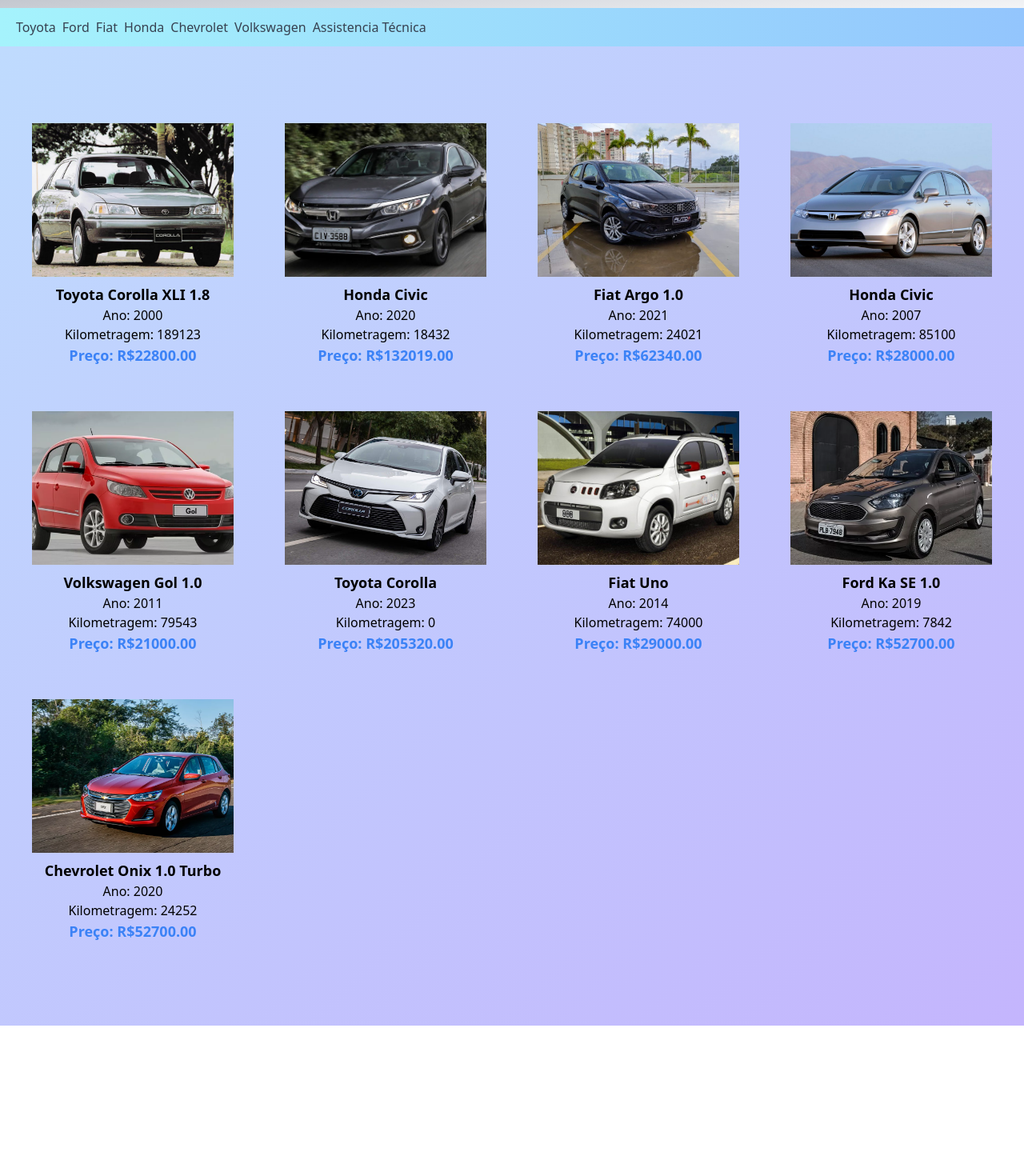
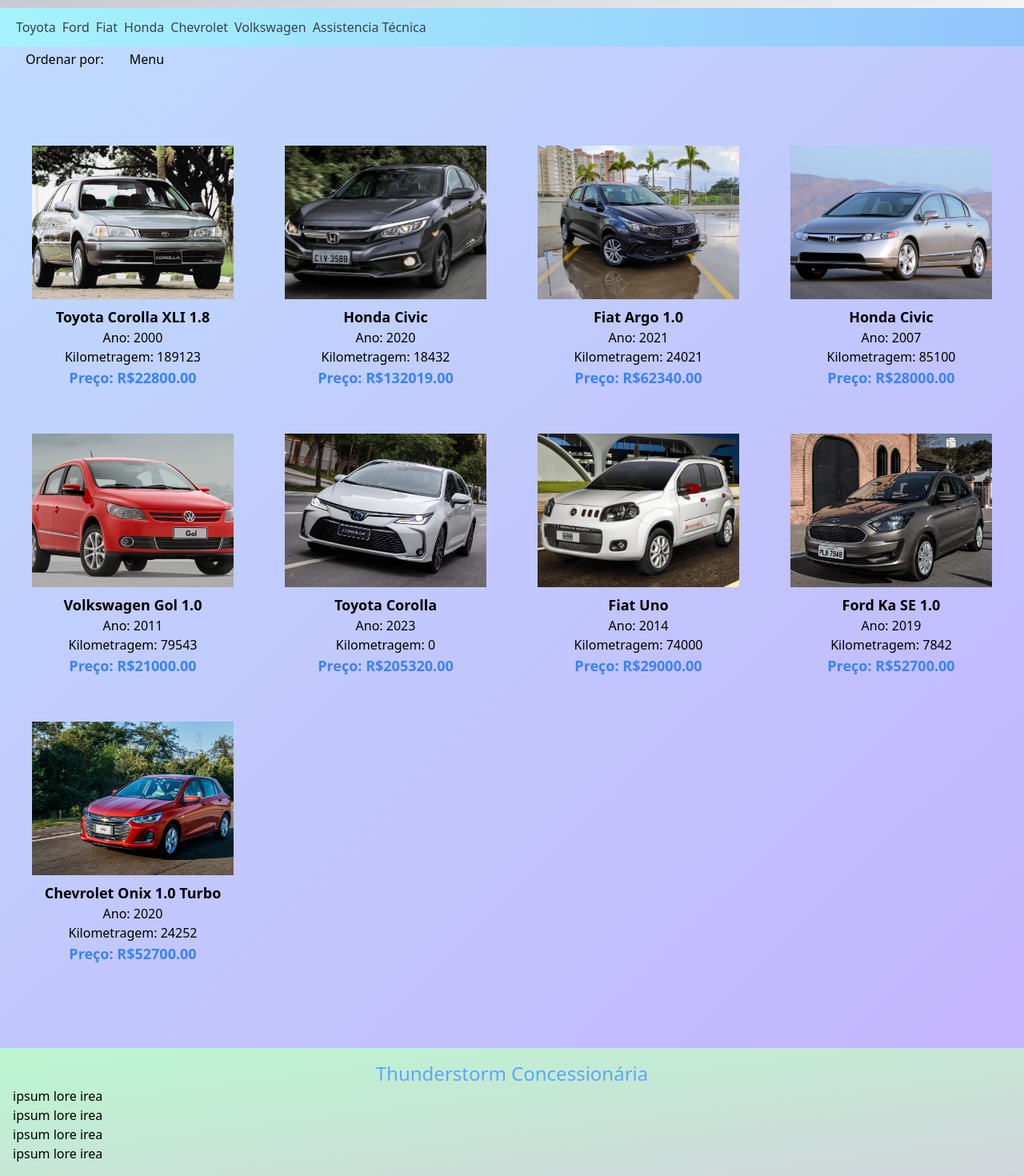
Before and after one commit to igor33c/Concessionaria-Veiculos, a React (Create React App) app: page /all in a window 1280 px wide. Shown: the part 146-1616 px from the top of the page at 80% size. Before the commit the page ends 1428 px from the top, so only its background shows below. Built offline with nearby package versions, Linux system fonts and the light colour scheme.

Commit message:
#09 - adicionando menu ordenação de lista de veiculos

```diff
--- a/src/Components/BottomInfo.jsx
+++ b/src/Components/BottomInfo.jsx
@@ -1,9 +1,22 @@
 function BottomInfo (){
     return(
-        <div className="border-blue-500 px-4">
-            <p>oi</p>
+        <footer>
+            <div className="px-4 py-4 bg-gradient-to-br from-green-200 to-gray-300 ">
+                <div className="align-center justify-center text-center ">
+                    <h2 className="text-blue-400 text-2xl" >Thunderstorm Concessionária</h2>
+                </div>
 
-        </div>
+                <div>
+                    <p>ipsum lore irea</p>
+                    <p>ipsum lore irea</p>
+                    <p>ipsum lore irea</p>
+                    <p>ipsum lore irea</p>
+                </div>
+
+            </div>
+
+
+        </footer>
     )
 }
 
--- a/src/Components/ShowVehicles.jsx
+++ b/src/Components/ShowVehicles.jsx
@@ -1,8 +1,10 @@
+import { useState } from "react"
 import carData from "./Vehicles/VehiclesList"
 // importacao de dados de veiculos
 import { Link } from "react-router-dom"
 
 function ShowVehicles (){
+
     return(
         <div className="px-4 py-8">
             <div className="text-center mt-4 mb-4">
@@ -111,9 +113,11 @@
                     </div>
                 </div>
             </div>
-            <Link to="/all">
-                <h2 className=" text-blue-600 hover:text-red-600 font-bold text-3xl px-2">Todos veiculos</h2>
-            </Link>
+            <div>
+                <Link to="/all">
+                    <p className=" text-blue-600 hover:text-red-600 font-bold text-3xl px-2 inline-block">Todos veiculos</p>
+                </Link>
+            </div>
         </div>
     )
 }
--- a/src/Components/Vehicles/AllVehicles.jsx
+++ b/src/Components/Vehicles/AllVehicles.jsx
@@ -1,3 +1,5 @@
+import { useState } from "react"
+import BottomInfo from "../BottomInfo"
 import MenuModelos from "../MenuModelos"
 import TopInfo from "../TopInfo"
 import TopMenu from "../TopMenu"
@@ -5,6 +7,8 @@
 import { Link } from "react-router-dom"
 
 function AllVehicles (){
+
+    const [showOrdenar, setShowOrdenar] = useState()
     const allData = carData
     // atribuindo allData para mostrar dados de carData
     return(
@@ -12,10 +16,46 @@
             <TopMenu />
             <TopInfo />
             <MenuModelos />
-            <div className="bg-gradient-to-br from-blue-200 to-violet-300 px-8 car grid grid-cols-1
+            <div className="bg-gradient-to-br from-blue-200 to-violet-300">
+                <div>
+                    <span className="py-4 px-8">Ordenar por:</span>
+                    <button className="bg-transparent hover:border-gray-600 hover:text-gray-500 mt-1"
+                        onClick={() => setShowOrdenar(!showOrdenar)}>
+                        Menu
+                    </button>
+                    {showOrdenar &&
+                            (
+                                <ul className="absolute top-10 left-0 bg-gray-500 rounded-lg py-1 px-3
+                                               flex flex-col items-center"
+                                >
+                                    <li className="mb-2">
+                                        <Link to ="/about">
+                                        <button className="text-white bg-transparent px-3
+                                        hover:text-gray-300 text-sm "
+                                        >
+                                            Menor Preçi
+                                        </button>
+                                        </Link>
+                                    </li>
+                                    <li className="mb-2">
+                                        <button className="text-white bg-transparent px-3
+                                        hover:text-gray-200 text-sm "
+                                        >
+                                            Maior Preço
+                                        </button>
+                                    </li>
+                                </ul>
+                            )
+                        }
+                </div>
+
+                <div className=" px-8 car grid grid-cols-1
                                 sm:grid-cols-2 md:grid-cols-3 lg:grid-cols-4
                                 xl:grid-cols-4 gap-4 sm:gap-6 md:gap-8 lg:gap-10 xl:gap-12 py-24"
                 >
+
+
+
                     {
                         Object.keys(allData).map(
                             (carId) =>
@@ -50,6 +90,8 @@
                     }
                 </div>
             </div>
+            <BottomInfo />
+        </div>
     )
 }
 
```
Also changed, not shown: src/images/cars/polo2018/polo2018_1.jpg (added). Lines whose indentation alone changed are shown as unchanged.
